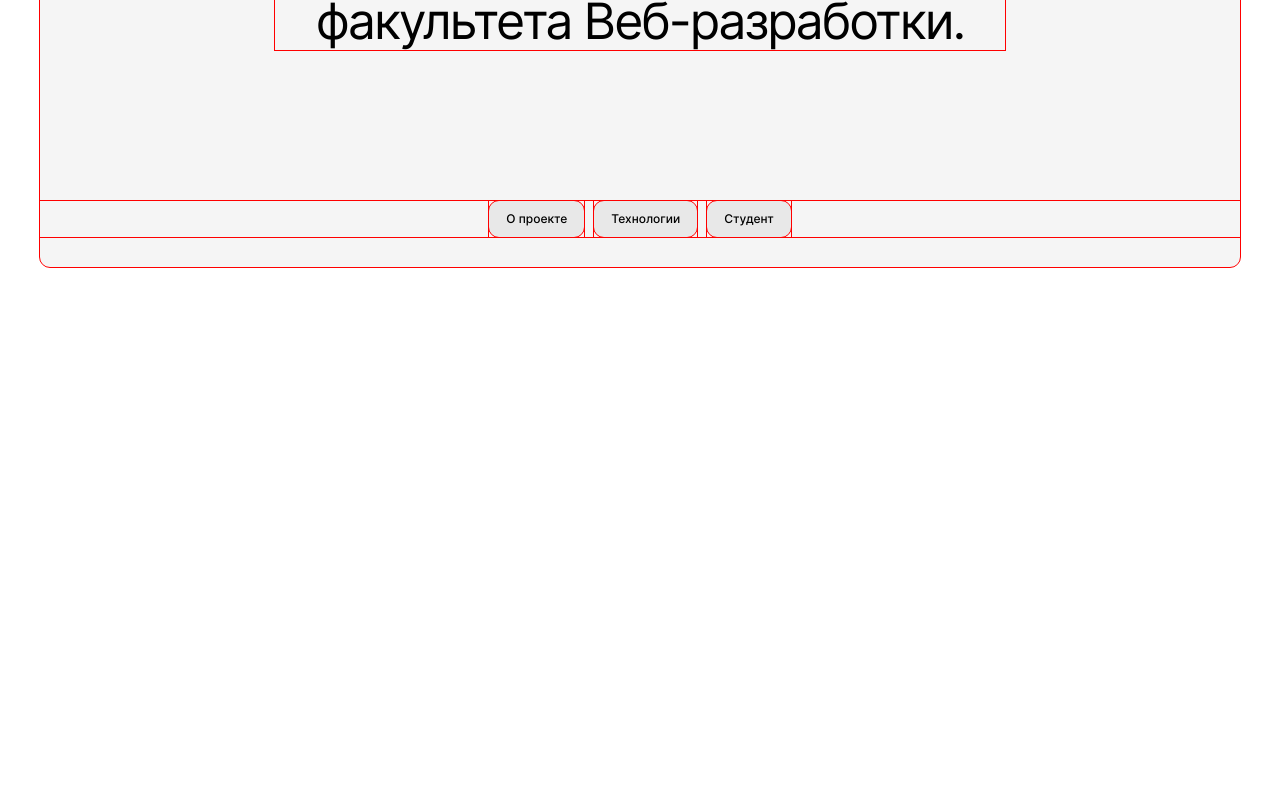
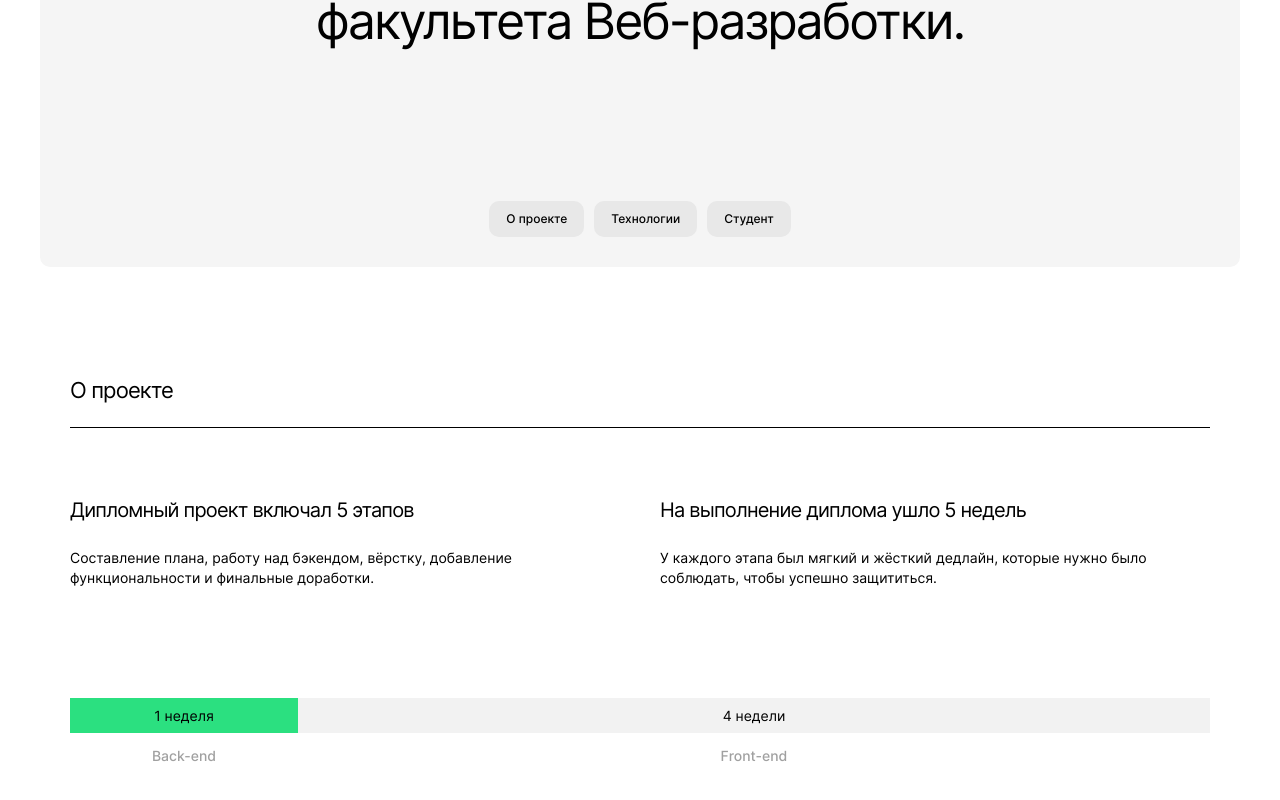
Before and after one commit to ShcherbinaNick/movies-explorer-frontend, a React (Create React App) app: page / in a window 1280 px wide. Shown: the part 320-1120 px from the top of the page. Before the commit the page ends 800 px from the top, so only its background shows below. Built offline with nearby package versions, Linux system fonts and the light colour scheme.

Commit message:
about project section

```diff
--- /dev/null
+++ b/src/components/AboutProject/AboutProject.css
@@ -0,0 +1,76 @@
+.about-project {
+  margin: 110px 70px;
+}
+
+.about-project__title {
+  margin: 0 0 23px 0;
+  font-weight: 400;
+  font-size: 22px;
+  line-height: 27px;
+  letter-spacing: -0.04em;
+}
+
+.about-project__grid {
+  border-top: 1px solid #000000;
+  padding-top: 70px;
+  display: grid;
+  grid-template-columns: repeat(2, 1fr);
+  column-gap: 40px;
+}
+
+.about-project__desc {
+  display: grid;
+  row-gap: 26px;
+}
+
+.about-project__desc-title {
+  margin: 0;
+  font-weight: 400;
+  font-size: 20px;
+  line-height: 24px;
+  letter-spacing: -0.04em;
+}
+
+.about-project__desc-subtitle {
+  margin: 0;
+  font-weight: 400;
+  font-size: 14px;
+  line-height: 20px;
+}
+
+.about-project__grid-scale {
+  margin-top: 110px;
+  display: grid;
+  grid-template-columns: 20% 80%;
+  text-align: center;
+}
+
+.about-project__grid-item {
+  margin: 0;
+  display: grid;
+  row-gap: 14px;
+}
+
+.about-project__grid-timeline {
+  margin: 0;
+  padding: 9px 14px;
+  font-weight: 400;
+  font-size: 14px;
+  line-height: 17px;
+}
+
+.about-project__grid-timeline_color_back {
+  background-color: #2BE080;
+}
+
+.about-project__grid-timeline_color_front {
+  background-color: #F2F2F2;
+}
+
+.about-project__grid-text {
+  margin: 0;
+  font-weight: 500;
+  font-size: 14px;
+  line-height: 17px;
+  color: #A0A0A0;
+}
--- a/src/components/AboutProject/AboutProject.js
+++ b/src/components/AboutProject/AboutProject.js
@@ -0,0 +1,29 @@
+function AboutProject() {
+  return (
+    <section className="about-project">
+      <h2 className="about-project__title">О проекте</h2>
+      <div className="about-project__grid">
+        <article className="about-project__desc">
+          <h3 className="about-project__desc-title">Дипломный проект включал 5 этапов</h3>
+          <p className="about-project__desc-subtitle">Составление плана, работу над бэкендом, вёрстку, добавление функциональности и финальные доработки.</p>
+        </article>
+        <article className="about-project__desc">
+          <h3 className="about-project__desc-title">На выполнение диплома ушло 5 недель</h3>
+          <p className="about-project__desc-subtitle">У каждого этапа был мягкий и жёсткий дедлайн, которые нужно было соблюдать, чтобы успешно защититься.</p>
+        </article>
+      </div>
+      <div className="about-project__grid-scale">
+        <div className="about-project__grid-item">
+          <p className="about-project__grid-timeline about-project__grid-timeline_color_back">1 неделя</p>
+          <p className="about-project__grid-text">Back-end</p>
+        </div>
+        <div className="about-project__grid-item">
+          <p className="about-project__grid-timeline about-project__grid-timeline_color_front">4 недели</p>
+          <p className="about-project__grid-text">Front-end</p>
+        </div>
+      </div>
+    </section>
+  );
+}
+
+export default AboutProject;
--- a/src/components/App/App.css
+++ b/src/components/App/App.css
@@ -3,10 +3,11 @@
   font-weight: 400;
   min-width: 320px;
   min-height: 100vh;
+  max-width: 1280px;
   margin: 0 auto;
   color: #000000;
 }
 
-*  {
+/* *  {
   outline: 1px solid red;
-}
+} */
--- a/src/components/App/App.js
+++ b/src/components/App/App.js
@@ -1,12 +1,12 @@
 import './App.css';
 import Header from '../Header/Header';
-import Promo from '../Promo/Promo';
+import Main from '../Main/Main';
 
 function App() {
   return (
     <div className="app">
       <Header />
-      <Promo />
+      <Main />
     </div>
   );
 }
--- a/src/components/Main/Main.js
+++ b/src/components/Main/Main.js
@@ -0,0 +1,13 @@
+import Promo from '../Promo/Promo';
+import AboutProject from '../AboutProject/AboutProject';
+
+function Main() {
+  return (
+    <main className="content">
+      <Promo />
+      <AboutProject />
+    </main>
+  );
+}
+
+export default Main;
--- a/src/index.css
+++ b/src/index.css
@@ -6,3 +6,5 @@
 @import url(./components/Promo/Promo.css);
 
 @import url(./components/NavTab/NavTab.css);
+
+@import url(./components/AboutProject/AboutProject.css);
```
